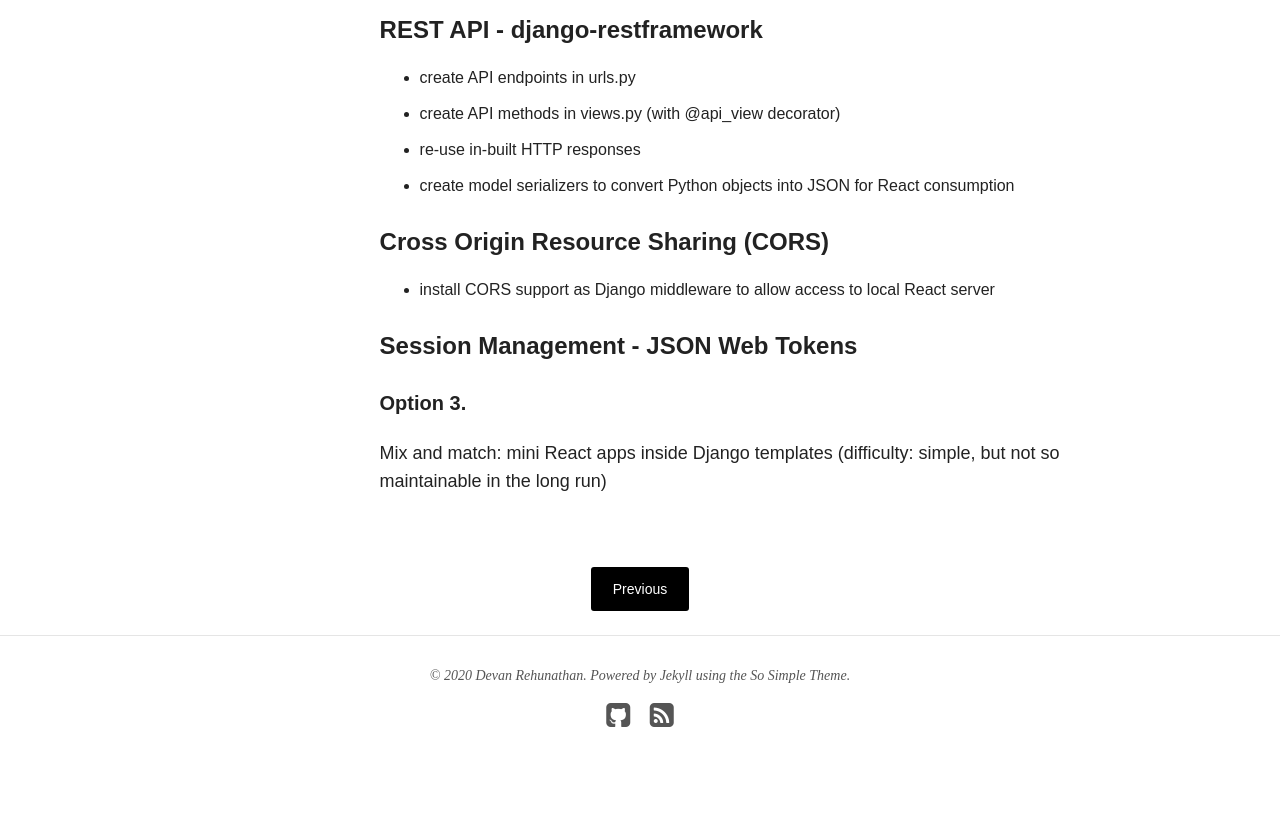
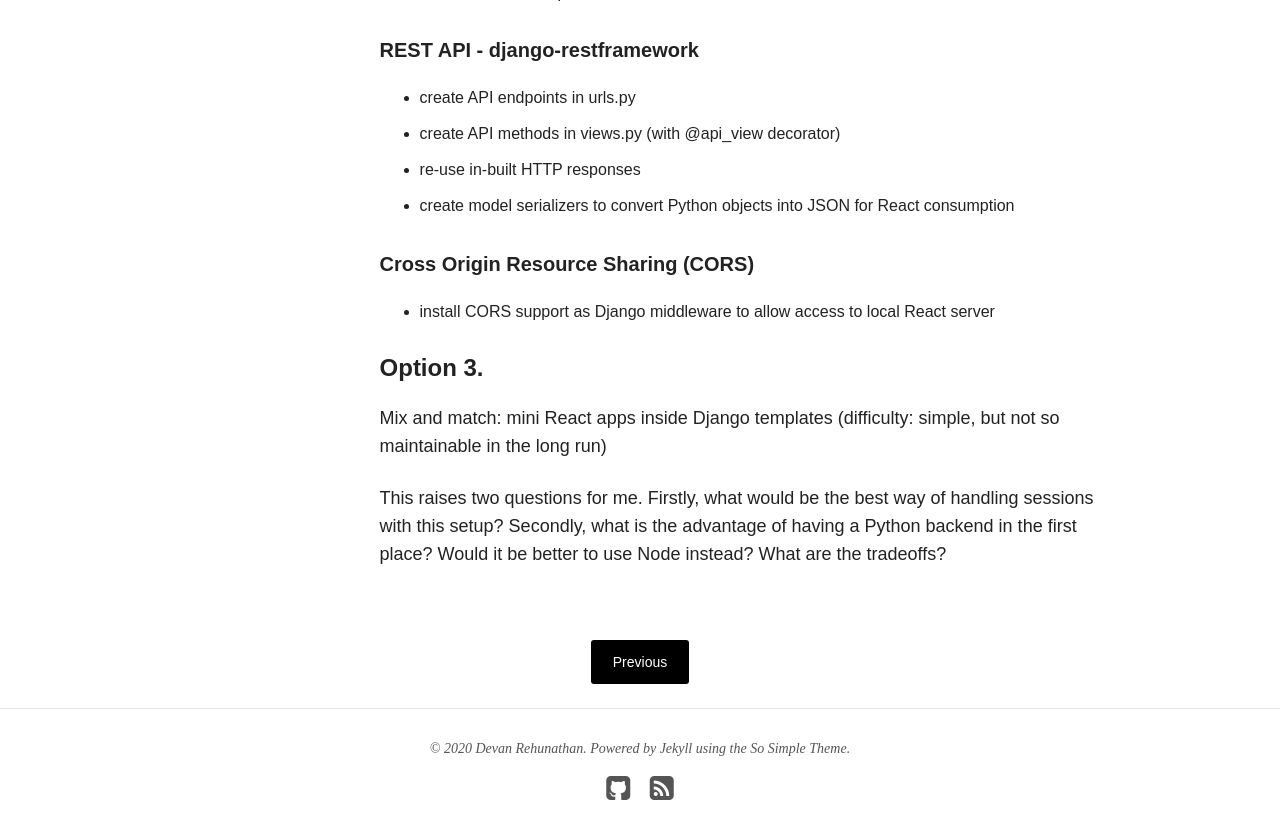
Before and after one commit to DevanR/devanr.github.io, a Jekyll site: the page built from _posts/articles/2020-04-12-django-react.md, in a window 1280 px wide and 900 px high, scrolled down 1814 px. Shown: the top 839 px of the window. Built offline with Jekyll 4.4.1, drawn with Linux system fonts in a browser that asks for light colours; nearby versions of some CDN libraries; some of the changed text lies outside the part shown.

Commit message:
Edits to django-react post

```diff
--- a/_posts/articles/2020-04-12-django-react.md
+++ b/_posts/articles/2020-04-12-django-react.md
@@ -49,22 +49,24 @@ Django REST as a standalone API + React as a standalone SPA (difficulty: hard, i
 - create custom component that instantiates API Service.js
 - bind service to component, so that it can be called in Html
 
-#### REST API - django-restframework
+##### REST API - django-restframework
 
 - create API endpoints in urls.py
 - create API methods in views.py (with @api_view decorator)
 - re-use in-built HTTP responses
 - create model serializers to convert Python objects into JSON for React consumption
 
-#### Cross Origin Resource Sharing (CORS)
+##### Cross Origin Resource Sharing (CORS)
 
 - install CORS support as Django middleware to allow access to local React server
 
-#### Session Management - JSON Web Tokens
-
-##### Option 3.
+#### Option 3.
 Mix and match: mini React apps inside Django templates (difficulty: simple, but not so maintainable in the long run)
 
+This raises two questions for me. Firstly, what would be the best way of
+handling sessions with this setup?  Secondly, what is the advantage of having a
+Python backend in the first place?  Would it be better to use Node instead?
+What are the tradeoffs?
 
 [1]: https://www.valentinog.com/blog/drf/
 [2]: https://www.digitalocean.com/community/tutorials/how-to-build-a-modern-web-application-to-manage-customer-information-with-django-and-react-on-ubuntu-18-04
```
Also changed, not shown: other parts of _posts/articles/2020-04-12-django-react.md (+5 -5 lines), 1 other file.
